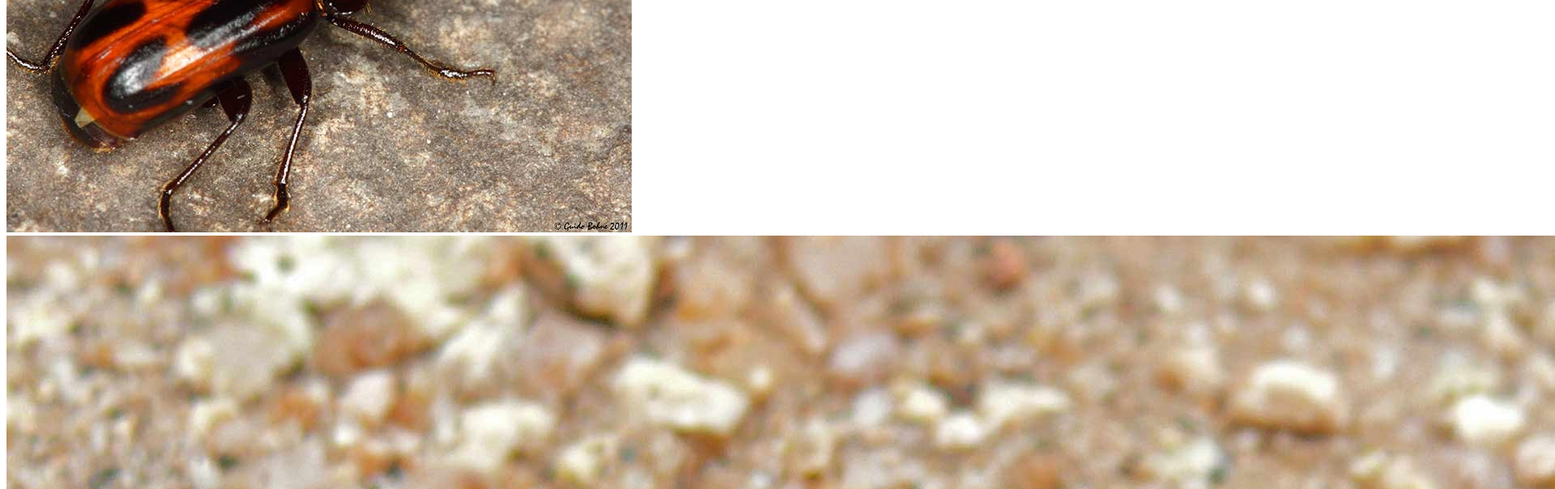
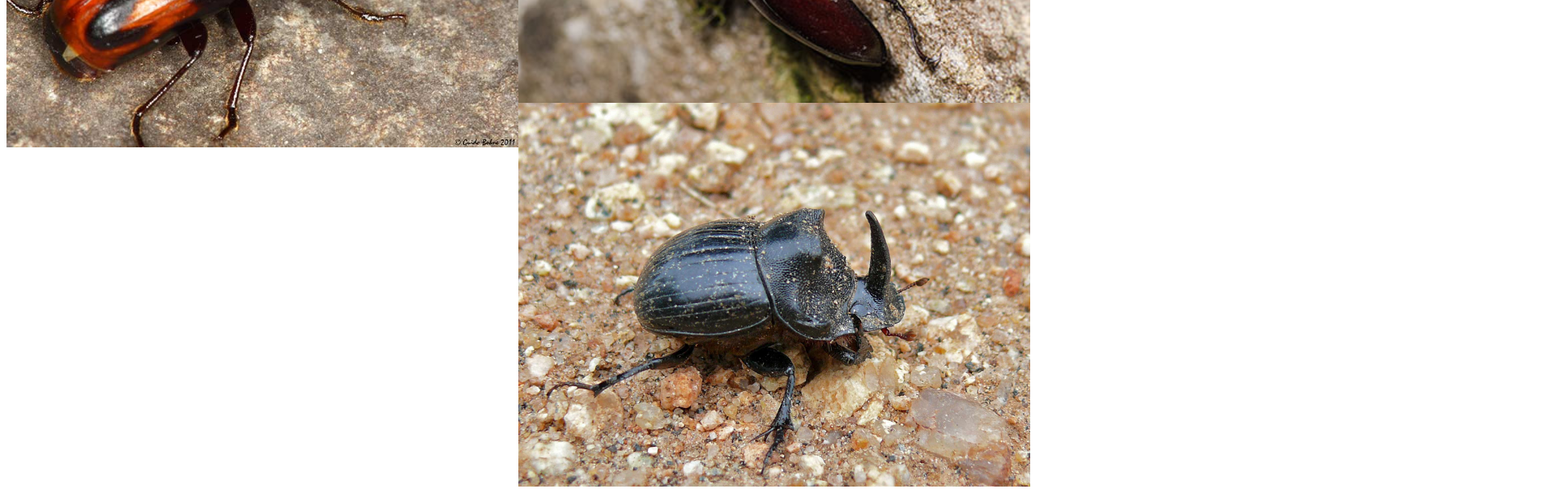
Before and after one commit to shannonhawn/assigment-7-images, a plain HTML site: page index.html in a window 1280 px wide. Shown: the part 1340-1944 px from the top of the page at 81% size, 1920 px wide, since content can reach past the window. Drawn offline with Linux system fonts and the light colour scheme.

Commit message:
amended image size

```diff
--- a/css/main.css
+++ b/css/main.css
@@ -32,22 +32,22 @@ a{
   text-decoration:none;
 }
 
-.ant-nest{
+.ant-image{
   width:50%;
   float:left;
 }
 
-.dung{
-  width:20%;
+.dung-image{
+  width:50%;
   float:left;
 }
 
-.stag{
+.stag-image{
     width:50%;
     float:right;
 }
 
-.tortoise{
+.tortoise-image{
   width:50%;
   float:right;
 }
@@ -71,7 +71,6 @@ h1{
 h2{
   font-size: 20px;
   font-family: "Dosis";
-  font-style: italic;
   color:white;
   width:100%;
   text-align:center;
```
